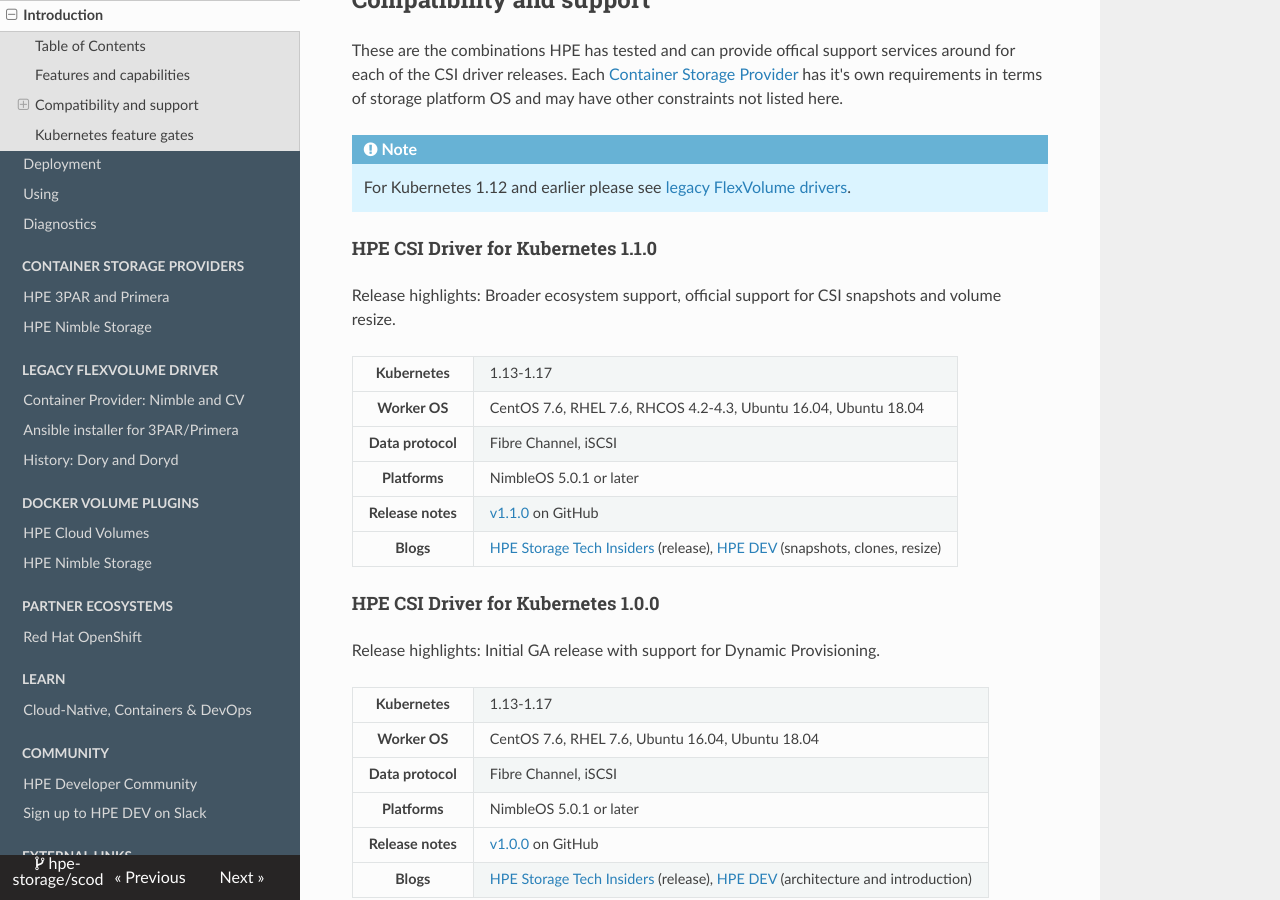
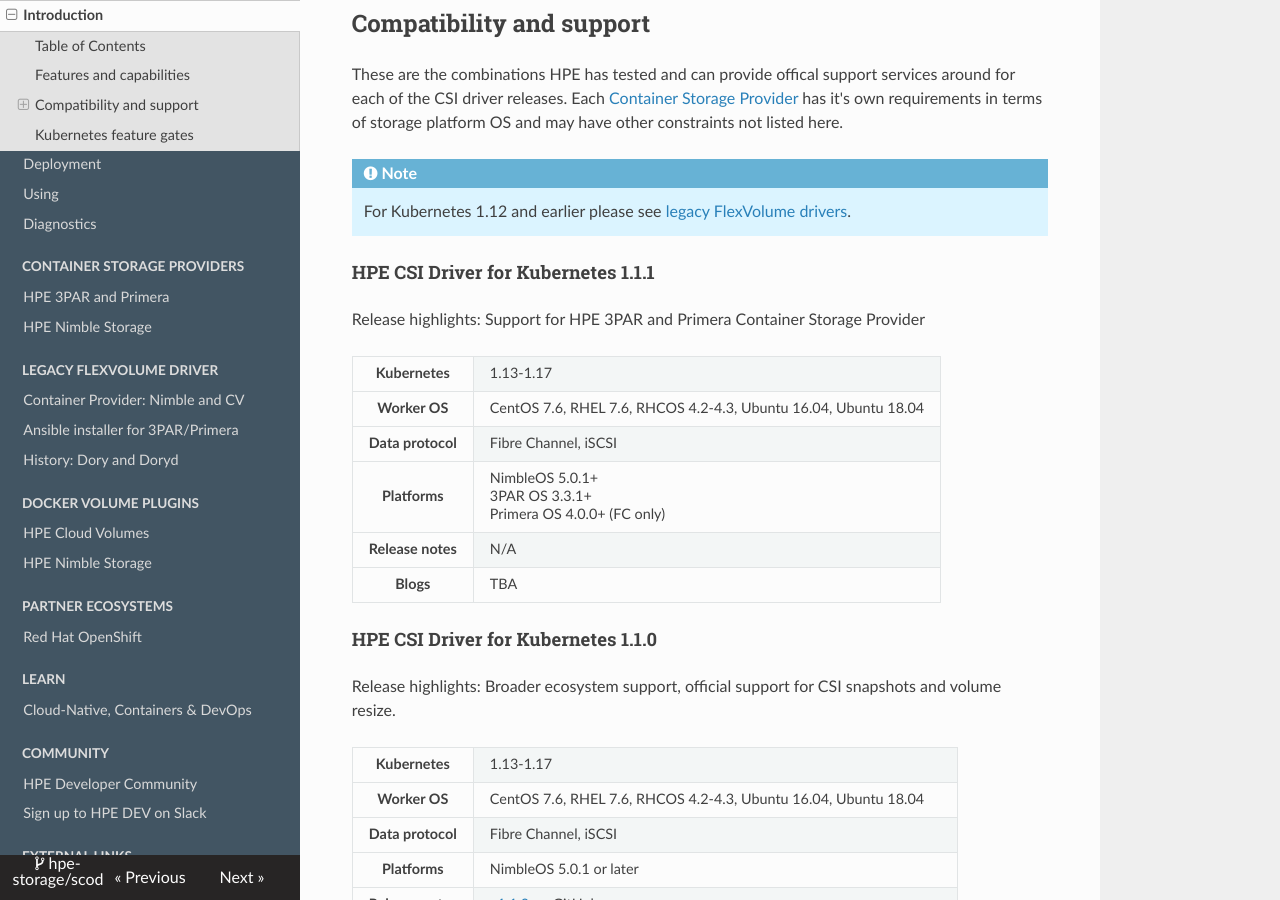
Before and after one commit to hpe-storage/scod, an MkDocs documentation site: the page built from docs/csi_driver/index.md, in a window 1280 px wide and 900 px high, scrolled down 2035 px. Built offline with MkDocs 1.6.1, drawn with Linux system fonts in a browser that asks for light colours; nearby versions of some CDN libraries; some of the changed text lies outside the part shown.

Commit message:
New table
Signed-off-by: Michael Mattsson <michael.mattsson@nimblestorage.com>

```diff
--- a/docs/csi_driver/index.md
+++ b/docs/csi_driver/index.md
@@ -41,6 +41,39 @@
 
 !!! note
     For Kubernetes 1.12 and earlier please see [legacy FlexVolume drivers](../flexvolume_driver/index.md).
+
+#### HPE CSI Driver for Kubernetes 1.1.1
+
+Release highlights: Support for HPE 3PAR and Primera Container Storage Provider
+
+<table>
+  <tr>
+    <th>Kubernetes</th>
+    <td>1.13-1.17</td>
+  </tr>
+  <tr>
+    <th>Worker OS</th>
+    <td>CentOS 7.6, RHEL 7.6, RHCOS 4.2-4.3, Ubuntu 16.04, Ubuntu 18.04
+  </tr>
+  <tr>
+    <th>Data protocol</th>
+    <td>Fibre Channel, iSCSI </td>
+  </tr>
+  <tr>
+    <th>Platforms</th>
+    <td>
+      NimbleOS 5.0.1+<br/>
+      3PAR OS 3.3.1+<br/>
+      Primera OS 4.0.0+ (FC only)<br/>
+    </td>
+  <tr>
+    <th>Release notes</th>
+    <td>N/A</td>
+  </tr>
+  <tr>
+   <th>Blogs</th>
+   <td>TBA</td>
+</table>
 
 #### HPE CSI Driver for Kubernetes 1.1.0
 
```
